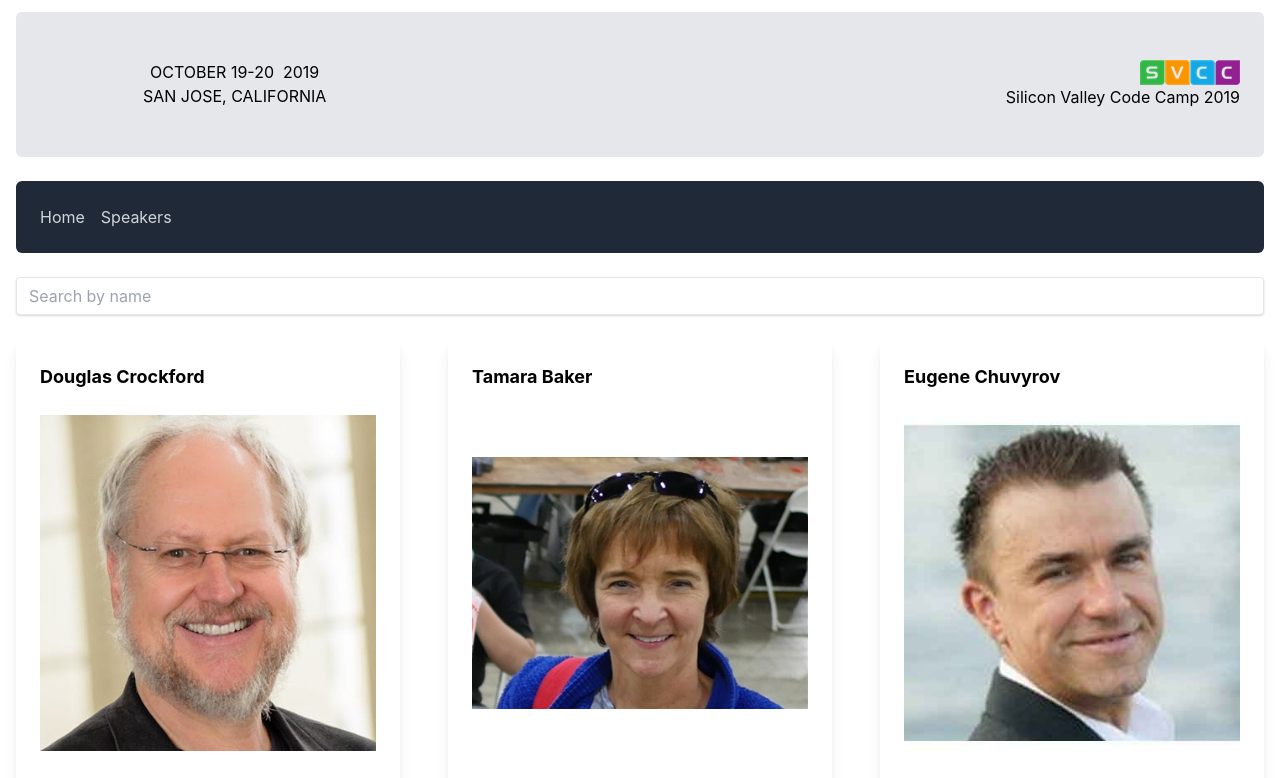
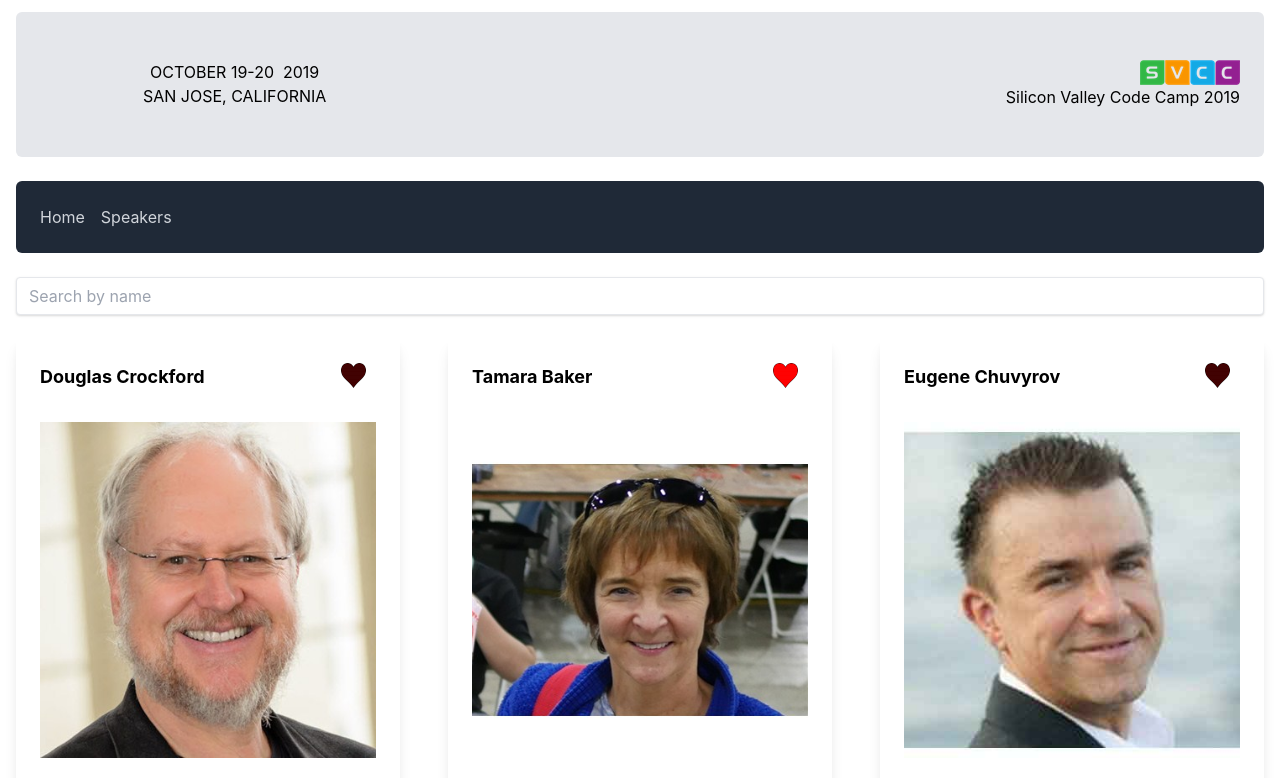
Before and after one commit to amarflybot/designReactComponents, a Next.js app: page /speakers in a window 1280 px wide. Shown: the top 778 px of the page. Built offline with nearby package versions, Linux system fonts and the light colour scheme.

Commit message:
tailwind Component Styles.

```diff
--- a/styles/global.css
+++ b/styles/global.css
@@ -15,3 +15,57 @@ code {
     font-family: source-code-pro, Menlo, Monaco, Consolas, "Courier New",
     monospace;
 }
+
+
+.heartredbutton {
+    background-image: url('/heart-red.png');
+    background-color: transparent;
+    cursor: pointer;
+    border: none;
+    background-repeat: no-repeat;
+    width: 35px;
+    height: 35px;
+    float: right;
+}
+
+.heartdarkbutton {
+    background-image: url('/heart-dark.png');
+    background-color: transparent;
+    cursor: pointer;
+    border: none;
+    background-repeat: no-repeat;
+    width: 35px;
+    height: 35px;
+    float: right;
+}
+
+.heartorangebutton {
+    background-image: url('/heart-orange.png');
+    background-color: transparent;
+    cursor: pointer;
+    border: none;
+    background-repeat: no-repeat;
+    width: 35px;
+    height: 35px;
+    float: right;
+}
+
+.component-highlight {
+    hidden: true;
+    border-radius: 0.4rem !important;
+    border: 5px solid #9bc850 !important;
+    margin-top: 10px;
+    margin-bottom: 10px;
+    margin-left: 5px;
+    margin-right: 5px;
+}
+
+.component-sub-highlight {
+    hidden: true;
+    border-radius: 0.4rem !important;
+    border: 4px solid #675ba7 !important;
+    margin-top: 10px;
+    margin-bottom: 10px;
+    margin-left: 5px;
+    margin-right: 5px;
+}
```
